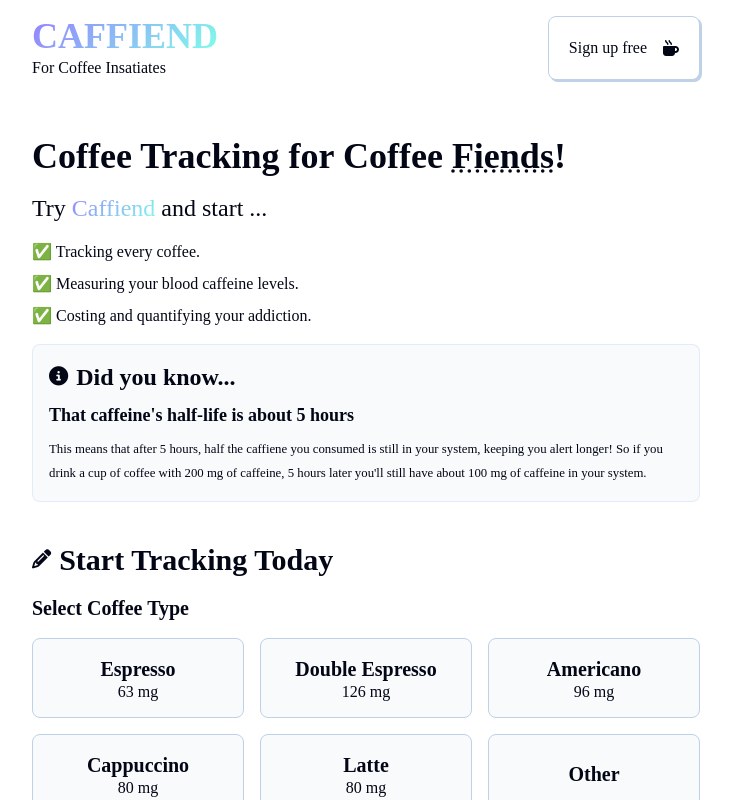
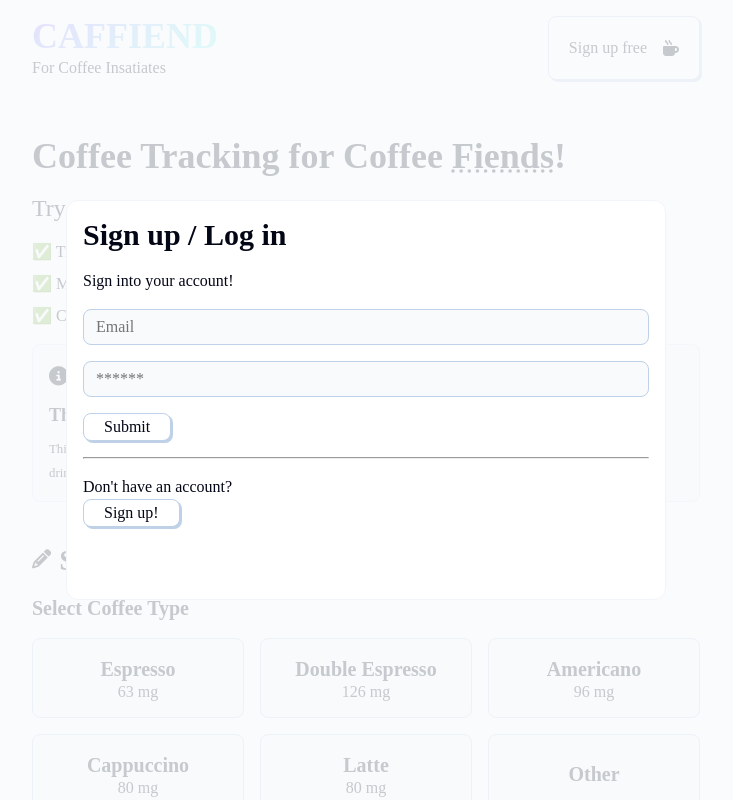
Before and after one commit to lefcho/coffee-tracker, a React (Vite) app: page / in a window 1280 px wide. Shown: the top 800 px of the page, without its empty margins (274-1007 px from the left). Built offline with nearby package versions, Linux system fonts and the light colour scheme; a web font is replaced by a local one.

Commit message:
added: authentication form in component

```diff
--- a/index.html
+++ b/index.html
@@ -15,6 +15,7 @@
   </head>
   <body>
     <div id="root"></div>
+    <div id="portal"></div>
     <script type="module" src="/src/main.jsx"></script>
   </body>
 </html>
--- a/src/components/Authentication.jsx
+++ b/src/components/Authentication.jsx
@@ -1,9 +1,22 @@
 import React from 'react'
 
 function Authentication() {
-  return (
-    <div>Authentication</div>
-  )
-}
+    return (
+        <>
+        <h2 className='sign-up-text'>Sign up / Log in</h2>
+        <p>Sign into your account!</p>
+        <input type="text" placeholder='Email' />
+        <input type="password" placeholder='******' />
+        <button>
+            <p>Submit</p>
+        </button>
+        <hr />
+        <div className='register-content'>
+            <p>Don&apos;t have an account?</p>
+            <button><p>Sign up!</p></button>
+        </div>
+        </>
+    )
+    }
 
 export default Authentication
--- a/src/components/Layout.jsx
+++ b/src/components/Layout.jsx
@@ -1,7 +1,10 @@
-import React from "react";
+import Modal from "./Modal";
+import Authentication from "./Authentication";
+import { useState } from "react";
 
 function Layout(props) {
   const { children } = props;
+  const {showModal, setShowModal} = useState(false);
 
   const header = (
     <header>
@@ -33,6 +36,9 @@ function Layout(props) {
 
   return (
     <>
+      <Modal>
+        <Authentication />
+      </Modal>
       {header}
       <main>{children}</main>
       {footer}
--- a/src/components/Modal.jsx
+++ b/src/components/Modal.jsx
@@ -1,9 +1,18 @@
-import React from 'react'
+import ReactDom from 'react-dom'
 
-function Modal() {
-  return (
-    <div>Modal</div>
-  )
+function Modal(props) {
+
+    const { children, handleCloseModal } = props;
+
+    return ReactDom.createPortal(
+        <div className='modal-container'>
+            <button onClick={handleCloseModal } className='modal-underlay' />
+            <div className='modal-content'>
+                {children}
+            </div>
+        </div>,
+        document.getElementById('portal')
+    )
 }
 
 export default Modal
```
